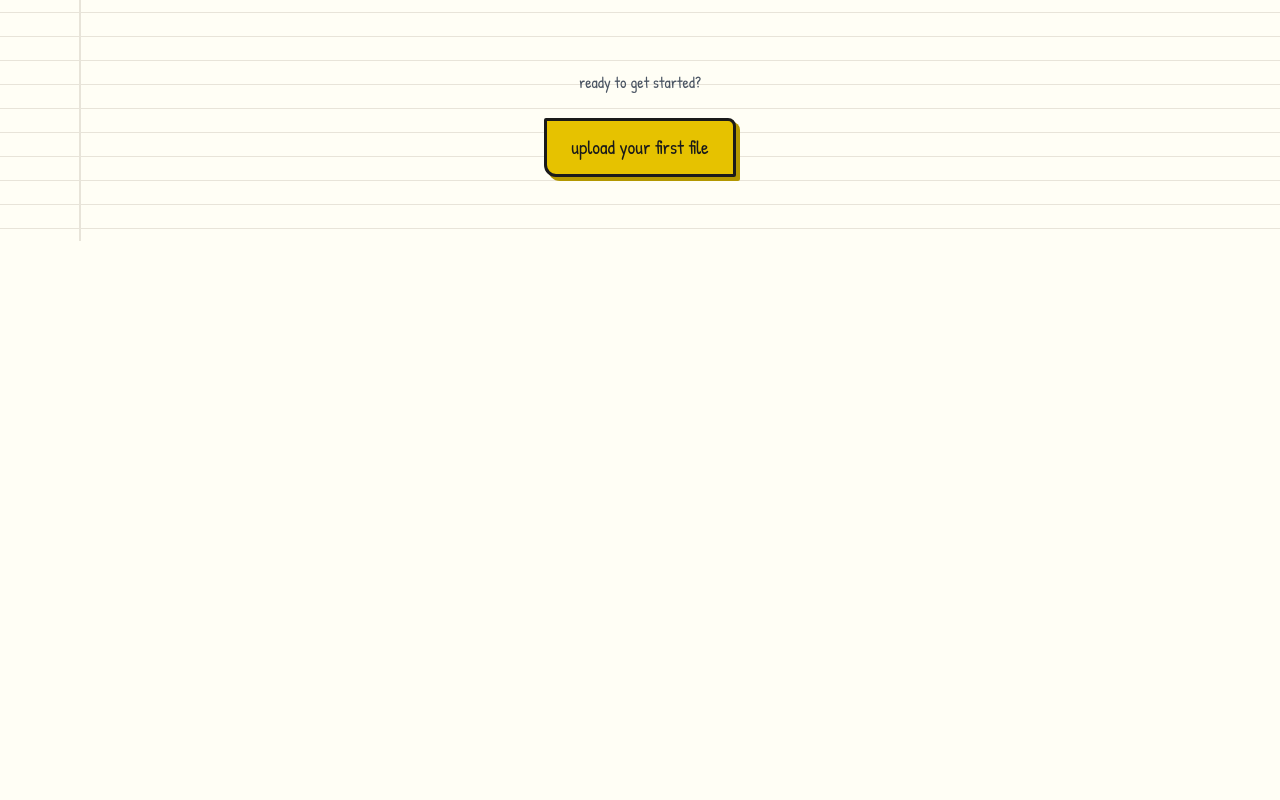
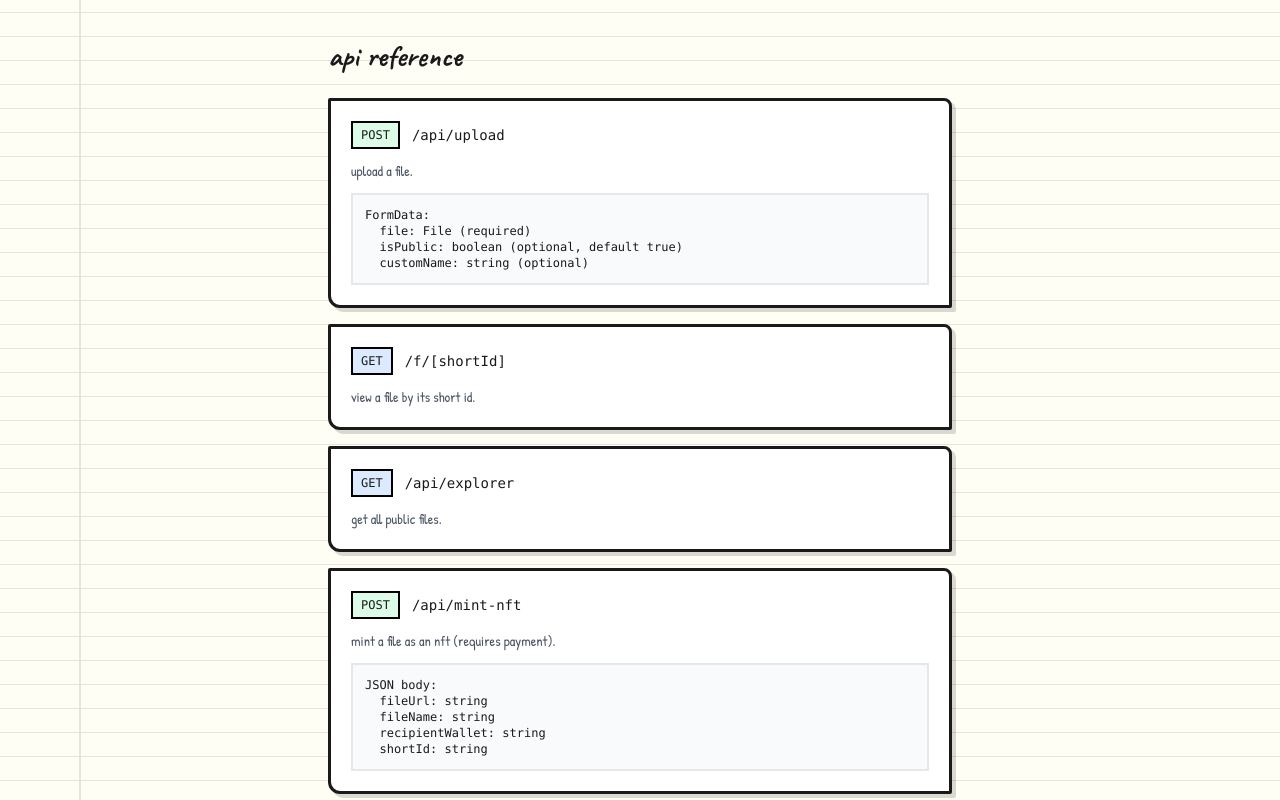
Before and after one commit to realdoomsman/file-coin, a Next.js app: page /docs in a window 1280 px wide. Shown: the part 2100-2900 px from the top of the page. Before the commit the page ends 2341 px from the top, so only its background shows below. Built offline with nearby package versions, Linux system fonts and the light colour scheme.

Commit message:
feat: add API reference back to docs

```diff
--- a/app/docs/page.tsx
+++ b/app/docs/page.tsx
@@ -131,6 +131,57 @@ export default function DocsPage() {
             </div>
           </div>
 
+          {/* API Reference */}
+          <div className="mb-16">
+            <h2 className="text-3xl font-bold mb-6 font-caveat">api reference</h2>
+            <div className="space-y-4">
+              <div className="sketch-border bg-white p-5">
+                <div className="flex items-center gap-3 mb-3">
+                  <span className="px-2 py-1 bg-green-100 border-2 border-black text-xs font-mono">POST</span>
+                  <code className="text-sm">/api/upload</code>
+                </div>
+                <p className="text-gray-600 text-sm mb-3">upload a file.</p>
+                <pre className="bg-gray-50 p-3 text-xs overflow-x-auto border-2 border-gray-200">
+{`FormData:
+  file: File (required)
+  isPublic: boolean (optional, default true)
+  customName: string (optional)`}
+                </pre>
+              </div>
+
+              <div className="sketch-border bg-white p-5">
+                <div className="flex items-center gap-3 mb-3">
+                  <span className="px-2 py-1 bg-blue-100 border-2 border-black text-xs font-mono">GET</span>
+                  <code className="text-sm">/f/[shortId]</code>
+                </div>
+                <p className="text-gray-600 text-sm">view a file by its short id.</p>
+              </div>
+
+              <div className="sketch-border bg-white p-5">
+                <div className="flex items-center gap-3 mb-3">
+                  <span className="px-2 py-1 bg-blue-100 border-2 border-black text-xs font-mono">GET</span>
+                  <code className="text-sm">/api/explorer</code>
+                </div>
+                <p className="text-gray-600 text-sm">get all public files.</p>
+              </div>
+
+              <div className="sketch-border bg-white p-5">
+                <div className="flex items-center gap-3 mb-3">
+                  <span className="px-2 py-1 bg-green-100 border-2 border-black text-xs font-mono">POST</span>
+                  <code className="text-sm">/api/mint-nft</code>
+                </div>
+                <p className="text-gray-600 text-sm mb-3">mint a file as an nft (requires payment).</p>
+                <pre className="bg-gray-50 p-3 text-xs overflow-x-auto border-2 border-gray-200">
+{`JSON body:
+  fileUrl: string
+  fileName: string
+  recipientWallet: string
+  shortId: string`}
+                </pre>
+              </div>
+            </div>
+          </div>
+
           {/* CTA */}
           <div className="text-center pt-8 border-t-3 border-black">
             <p className="text-gray-600 mb-6">ready to get started?</p>
```
